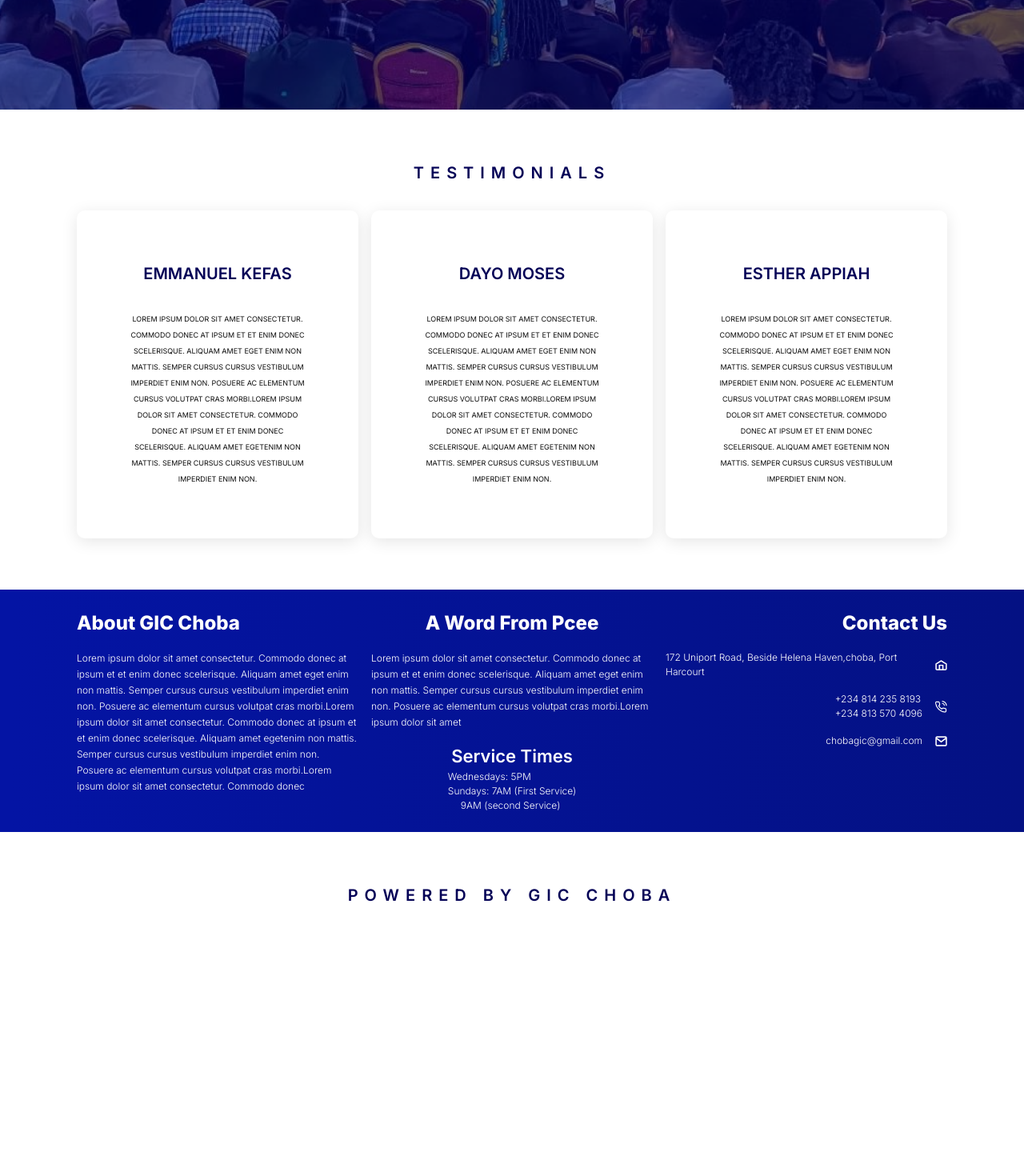
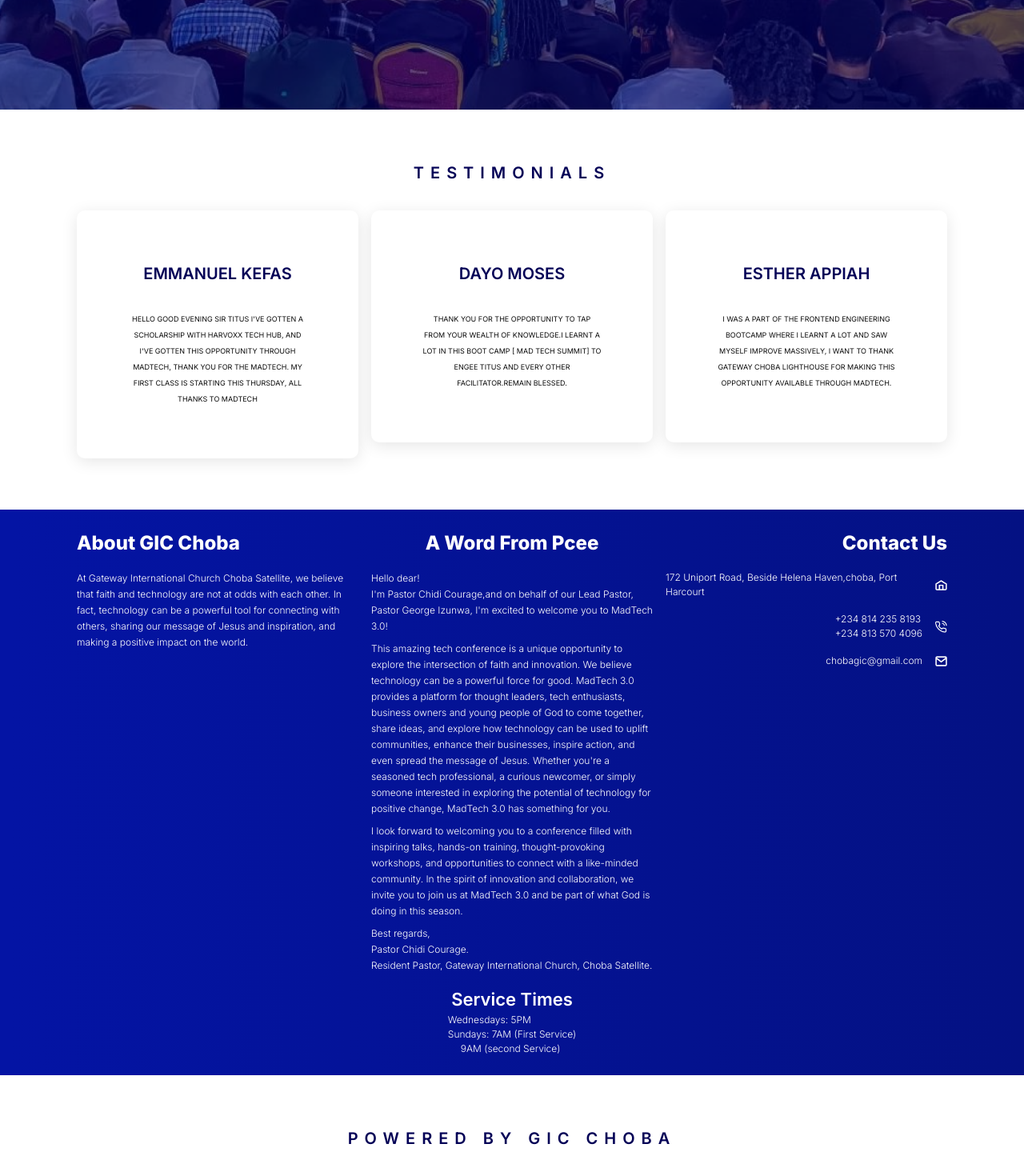
Before and after one commit to Chrisszy123/MADtech, a Next.js app: page / in a window 1280 px wide. Shown: the part 2042-3512 px from the top of the page at 80% size. Before the commit the page ends 3240 px from the top, so only its background shows below. Built offline with nearby package versions, Linux system fonts and the light colour scheme.

Commit message:
fix: added content and new tutors

```diff
--- a/app/components/AboutGIC.tsx
+++ b/app/components/AboutGIC.tsx
@@ -4,36 +4,59 @@ import React from "react";
 const AboutGIC = () => {
   return (
     <div
-      className="w-full h-full text-white md:px-24 px-2 md:py-6 px-2"
+      className="w-full h-full text-white md:px-24 px-2 md:py-6 py-4"
       style={{
         background: "linear-gradient(270.17deg, #041183 0.15%, #0414A4 98.92%)",
       }}
     >
       <div className="grid md:grid-cols-3 grid-cols-1 justify-center gap-[1rem]">
         <div>
-            <h2 className="md:text-[24px] text-[20px]  font-[800] self-start">About GIC Choba</h2>
+          <h2 className="md:text-[24px] text-[20px]  font-[800] self-start">
+            About GIC Choba
+          </h2>
           <p className="block md:hidden text-[12px] font-[300] leading-[20px]">
-            Lorem ipsum dolor sit amet consectetur. Commodo donec at ipsum et et
-            enim donec scelerisque. Aliquam amet eget enim non mattis. Semper
-            cursus cursus vestibulum imperdiet enim non. Posuere ac elementum
-            cursus volutpat cras morbi.Lorem ipsum dolor sit amet consectetur.
-            Commodo donec at ipsum et et enim donec scelerisque. Aliquam amet
-            egetenim non mattis. Semper cursus cursus vestibulum imperdiet enim
-            non. Posuere ac elementum cursus volutpat cras morbi.Lorem ipsum
-            dolor sit amet consectetur. Commodo donec
+            At Gateway International Church Choba Satellite, we believe that
+            faith and technology are not at odds with each other. In fact,
+            technology can be a powerful tool for connecting with others,
+            sharing our message of Jesus and inspiration, and making a positive
+            impact on the world.
           </p>
         </div>
         <div>
-       <h2 className="md:text-[24px] text-[20px] font-[800] capitalize md:text-center text-start">a word from Pcee</h2>
+          <h2 className="md:text-[24px] text-[20px] font-[800] capitalize md:text-center text-start">
+            a word from Pcee
+          </h2>
           <div className="md:hidden flex flex-col justify-center gap-[1rem] ">
           <p className="text-[12px] font-[300] leading-[20px]">
-            Lorem ipsum dolor sit amet consectetur. Commodo donec at ipsum et et
-            enim donec scelerisque. Aliquam amet eget enim non mattis. Semper
-            cursus cursus vestibulum imperdiet enim non. Posuere ac elementum
-            cursus volutpat cras morbi.Lorem ipsum dolor sit amet
+            Hello dear! <br />
+                I'm Pastor Chidi Courage,and on behalf of our Lead
+              Pastor, Pastor George Izunwa, I'm excited to welcome you to
+              MadTech 3.0!
+              <br/>
+              <p className="mt-2">This amazing tech conference is a unique opportunity
+              to explore the intersection of faith and innovation. We believe
+              technology can be a powerful force for good. MadTech 3.0 provides
+              a platform for thought leaders, tech enthusiasts, business owners
+              and young people of God to come together, share ideas, and explore
+              how technology can be used to uplift communities, enhance their
+              businesses, inspire action, and even spread the message of Jesus.
+              Whether you're a seasoned tech professional, a curious newcomer,
+              or simply someone interested in exploring the potential of
+              technology for positive change, MadTech 3.0 has something for you.</p>
+              <p className="mt-2">I look forward to welcoming you to a conference filled with
+              inspiring talks, hands-on training, thought-provoking workshops,
+              and opportunities to connect with a like-minded community. In the
+              spirit of innovation and collaboration, we invite you to join us
+              at MadTech 3.0 and be part of what God is doing in this season.</p>
+              <p className="mt-2">Best regards, <br />
+              Pastor Chidi Courage. <br />
+              Resident Pastor, Gateway International Church, Choba Satellite.
+              </p>
           </p>
             <div className="flex flex-col justify-center md:items-center items-start">
-            <h2 className="text-[22px] font-[600] capitalize">Service Times</h2>
+              <h2 className="text-[22px] font-[600] capitalize">
+                Service Times
+              </h2>
               <div className="flex flex-col justify-start items-start">
                 <span className="text-[12px] font-[300]">Wednesdays: 5PM</span>
                 <span className="text-[12px] font-[300]">
@@ -48,51 +71,105 @@ const AboutGIC = () => {
           </div>
         </div>
         <div>
-        <h2 className="md:text-[24px] text-[20px]  font-[800] capitalize md:text-end text-start">contact Us</h2>
+          <h2 className="md:text-[24px] text-[20px]  font-[800] capitalize md:text-end text-start">
+            contact Us
+          </h2>
           <div className="md:hidden flex flex-col md:items-end items-start gap-[1rem]">
             <span className="flex gap-4 justify-center items-center">
-          <Image className="md:hidden block" src="/icons/home.png" alt="home" width={15} height={15} />
+              <Image
+                className="md:hidden block"
+                src="/icons/home.png"
+                alt="home"
+                width={15}
+                height={15}
+              />
               <h5 className="text-[12px] font-[300]">
                 172 Uniport Road, Beside Helena Haven,choba, Port Harcourt
               </h5>
-            <Image className="md:block hidden" src="/icons/home.png" alt="home" width={15} height={15} />
+              <Image
+                className="md:block hidden"
+                src="/icons/home.png"
+                alt="home"
+                width={15}
+                height={15}
+              />
             </span>
 
             <span className="flex gap-4 justify-center items-center">
-          <Image className="md:hidden block" src="/icons/phone.png" alt="home" width={15} height={15} />
+              <Image
+                className="md:hidden block"
+                src="/icons/phone.png"
+                alt="home"
+                width={15}
+                height={15}
+              />
               <h5 className="text-[12px] font-[300]">
                 +234 814 235 8193 <br /> +234 813 570 4096{" "}
               </h5>
 
-            <Image className="md:block hidden" src="/icons/phone.png" alt="home" width={15} height={15} />
+              <Image
+                className="md:block hidden"
+                src="/icons/phone.png"
+                alt="home"
+                width={15}
+                height={15}
+              />
             </span>
             <span className="flex gap-4 justify-center items-center">
-          <Image className="md:hidden block" src="/icons/mail.png" alt="home" width={15} height={15} />
+              <Image
+                className="md:hidden block"
+                src="/icons/mail.png"
+                alt="home"
+                width={15}
+                height={15}
+              />
               <h5 className="text-[12px] font-[300]">chobagic@gmail.com </h5>
-            <Image className="md:block hidden" src="/icons/mail.png" alt="home" width={15} height={15} />
+              <Image
+                className="md:block hidden"
+                src="/icons/mail.png"
+                alt="home"
+                width={15}
+                height={15}
+              />
             </span>
           </div>
         </div>
-
       </div>
       <div className="md:grid hidden grid-cols-3 justify-center gap-[1rem] mt-[1rem]">
         <p className="text-[12px] font-[300] leading-[20px]">
-            Lorem ipsum dolor sit amet consectetur. Commodo donec at ipsum et et
-            enim donec scelerisque. Aliquam amet eget enim non mattis. Semper
-            cursus cursus vestibulum imperdiet enim non. Posuere ac elementum
-            cursus volutpat cras morbi.Lorem ipsum dolor sit amet consectetur.
-            Commodo donec at ipsum et et enim donec scelerisque. Aliquam amet
-            egetenim non mattis. Semper cursus cursus vestibulum imperdiet enim
-            non. Posuere ac elementum cursus volutpat cras morbi.Lorem ipsum
-            dolor sit amet consectetur. Commodo donec
+        At Gateway International Church Choba Satellite, we believe that
+            faith and technology are not at odds with each other. In fact,
+            technology can be a powerful tool for connecting with others,
+            sharing our message of Jesus and inspiration, and making a positive
+            impact on the world.
         </p>
 
         <div className="flex flex-col justify-center gap-[1rem] ">
           <p className="text-[12px] font-[300] leading-[20px]">
-            Lorem ipsum dolor sit amet consectetur. Commodo donec at ipsum et et
-            enim donec scelerisque. Aliquam amet eget enim non mattis. Semper
-            cursus cursus vestibulum imperdiet enim non. Posuere ac elementum
-            cursus volutpat cras morbi.Lorem ipsum dolor sit amet
+            Hello dear! <br />
+                I'm Pastor Chidi Courage,and on behalf of our Lead
+              Pastor, Pastor George Izunwa, I'm excited to welcome you to
+              MadTech 3.0!
+              <br/>
+              <p className="mt-2">This amazing tech conference is a unique opportunity
+              to explore the intersection of faith and innovation. We believe
+              technology can be a powerful force for good. MadTech 3.0 provides
+              a platform for thought leaders, tech enthusiasts, business owners
+              and young people of God to come together, share ideas, and explore
+              how technology can be used to uplift communities, enhance their
+              businesses, inspire action, and even spread the message of Jesus.
+              Whether you're a seasoned tech professional, a curious newcomer,
+              or simply someone interested in exploring the potential of
+              technology for positive change, MadTech 3.0 has something for you.</p>
+              <p className="mt-2">I look forward to welcoming you to a conference filled with
+              inspiring talks, hands-on training, thought-provoking workshops,
+              and opportunities to connect with a like-minded community. In the
+              spirit of innovation and collaboration, we invite you to join us
+              at MadTech 3.0 and be part of what God is doing in this season.</p>
+              <p className="mt-2">Best regards, <br />
+              Pastor Chidi Courage. <br />
+              Resident Pastor, Gateway International Church, Choba Satellite.
+              </p>
           </p>
           <div className="flex flex-col justify-center items-center">
             <h2 className="text-[22px] font-[600] capitalize">Service Times</h2>
--- a/app/components/MeetTutors.tsx
+++ b/app/components/MeetTutors.tsx
@@ -8,14 +8,14 @@ const cards = [
     image: "/images/9.png",
   },
   {
-    title: "Goodluck gabriel",
-    description: "fullstack developer",
-    image: "/images/bg2.png",
+    title: "Jago Emmanuel",
+    description: "Business Development",
+    image: "/images/jago.png",
   },
   {
-    title: "ameh khadeejah",
-    description: "community manager",
-    image: "/images/bg3.png",
+    title: "Engee Titus",
+    description: "Digital Marketing",
+    image: "/images/titus.jpg",
   }
   // Add more card objects as needed
 ];
--- a/app/page.tsx
+++ b/app/page.tsx
@@ -16,17 +16,17 @@ export default function Home() {
     {
       title: "Emmanuel Kefas",
       description:
-        "Lorem ipsum dolor sit amet consectetur. Commodo donec at ipsum et et enim donec scelerisque. Aliquam amet eget enim non mattis. Semper cursus cursus vestibulum imperdiet enim non. Posuere ac elementum cursus volutpat cras morbi.Lorem ipsum dolor sit amet consectetur. Commodo donec at ipsum et et enim donec scelerisque. Aliquam amet egetenim non mattis. Semper cursus cursus vestibulum imperdiet enim non. ",
+        "Hello good evening sir Titus  I've gotten a scholarship with Harvoxx tech Hub, and I've gotten this opportunity through madtech, thank you for the madtech.️ my first class is starting this Thursday, All thanks to MADTECH",
     },
     {
       title: "Dayo Moses",
       description:
-        "Lorem ipsum dolor sit amet consectetur. Commodo donec at ipsum et et enim donec scelerisque. Aliquam amet eget enim non mattis. Semper cursus cursus vestibulum imperdiet enim non. Posuere ac elementum cursus volutpat cras morbi.Lorem ipsum dolor sit amet consectetur. Commodo donec at ipsum et et enim donec scelerisque. Aliquam amet egetenim non mattis. Semper cursus cursus vestibulum imperdiet enim non. ",
+        "Thank you for the opportunity to tap from your wealth of knowledge.I learnt a lot in this boot camp [ MAD Tech summit] To Engee Titus and every other facilitator.Remain blessed. ",
     },
     {
-      title: "Esther Appiah ",
+      title: "Esther Appiah",
       description:
-        "Lorem ipsum dolor sit amet consectetur. Commodo donec at ipsum et et enim donec scelerisque. Aliquam amet eget enim non mattis. Semper cursus cursus vestibulum imperdiet enim non. Posuere ac elementum cursus volutpat cras morbi.Lorem ipsum dolor sit amet consectetur. Commodo donec at ipsum et et enim donec scelerisque. Aliquam amet egetenim non mattis. Semper cursus cursus vestibulum imperdiet enim non. ",
+        "I was a part of the frontend engineering bootcamp where I learnt a lot and saw myself improve massively, I want to thank Gateway choba lighthouse for making this opportunity available through MADTECH. ",
     },
     // Add more image objects as needed
   ];
```
Also changed, not shown: public/images/jago.PNG (added), public/images/titus.JPG (added). Lines whose indentation alone changed are shown as unchanged.
